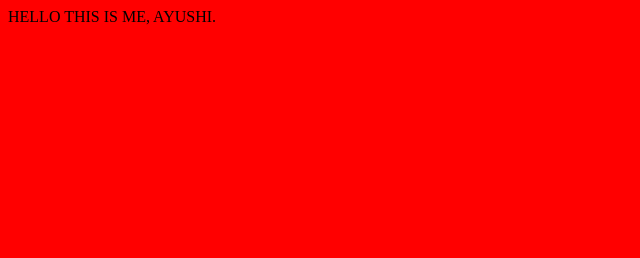
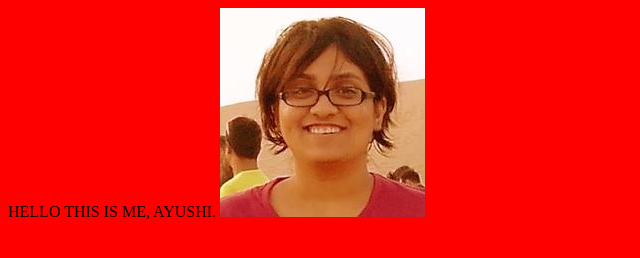
Before and after one commit to ayushisanjay/First, a plain HTML site: page index.html in a window 1280 px wide. Shown: the whole page, without its empty margins (0-640 px from the left). Drawn offline with Linux system fonts and the light colour scheme.

Commit message:
Image adding
Adding the image

```diff
--- a/index.html
+++ b/index.html
@@ -3,6 +3,7 @@
 <body bgcolor="red">
 HELLO
 THIS IS ME, AYUSHI.
+<img src="images/img1.jpg">
 </body>
 
 </html>
```
